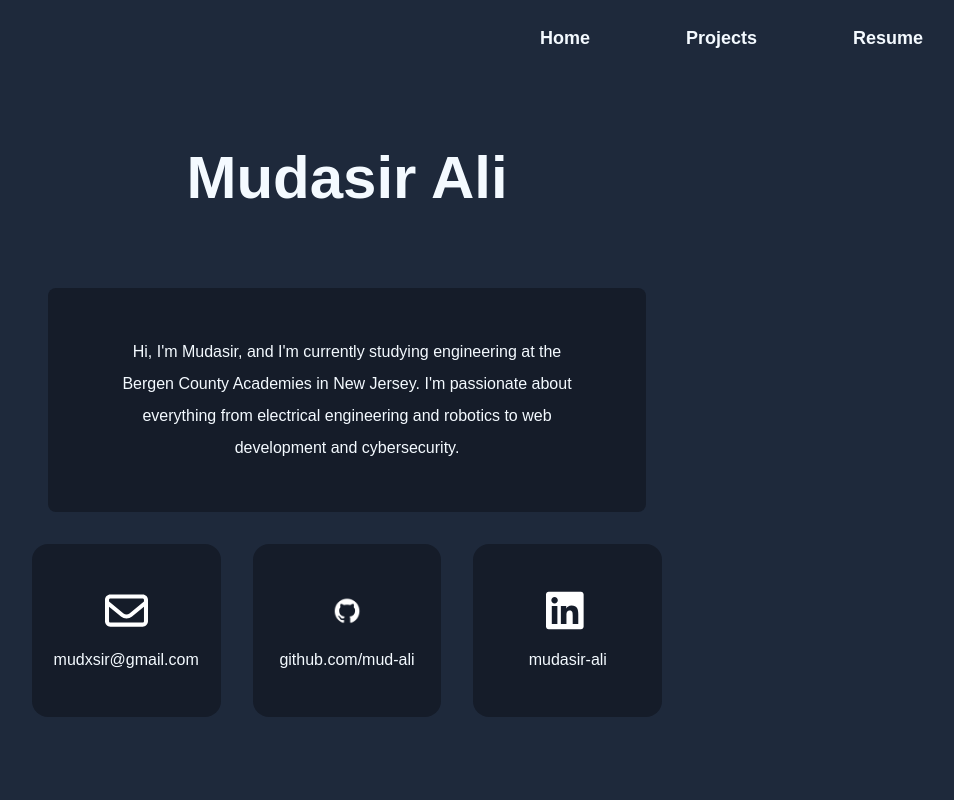
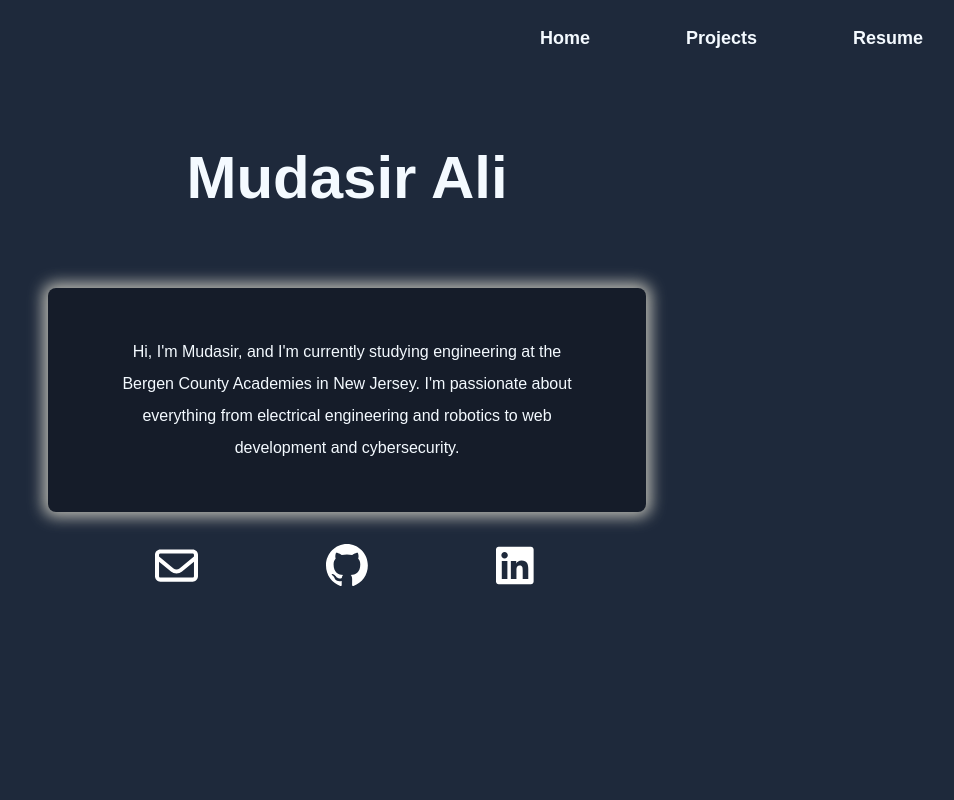
Before and after one commit to mud-ali/website, a Next.js app: page / in a window 1280 px wide. Shown: the top 800 px of the page, without its empty margins (293-1247 px from the left). Built offline with nearby package versions, Linux system fonts and the light colour scheme.

Commit message:
make contact cards into plain icons instead

```diff
--- a/app/page.tsx
+++ b/app/page.tsx
@@ -12,10 +12,11 @@ export default function Home() {
             <div className="content flex flex-col items-center justify-between md:px-32 pt-20 md:pt-24 pb-4">
                 <h1 className="text-6xl font-semibold mb-4">Mudasir Ali</h1>
 
-                <div className="heading-card rounded-lg py-12 px-16 text-center mx-2 mt-16 bg-dark-tint w-full lg:w-7/12 leading-loose">
+                <div className={`heading-card rounded-lg py-12 px-16 text-center mx-2 mt-16 bg-dark-tint
+                                 w-full lg:w-7/12 leading-loose shadow-[0px_0px_15px_5px_rgba(185,185,177,1)]`}>
                     Hi, I'm Mudasir, and I'm currently studying engineering at the Bergen County Academies in New Jersey. I'm passionate about everything from electrical engineering and robotics to web development and cybersecurity.
                 </div>
-                <div className="contact-card-array flex flex-col sm:flex-row items-center mt-8 sm:mt-0 justify-center w-screen mb-8">
+                <div className="contact-card-array flex flex-row items-center mt-8 sm:mt-0 justify-around w-1/2 mb-8">
                     {
                         contactMethodsInfo.map(method => {
                             return (
--- a/components/ContactCard.tsx
+++ b/components/ContactCard.tsx
@@ -6,21 +6,20 @@ export function ContactCard(info: ContactInfo): ReactNode {
     return (
         <div
             className={
-                `w-3/5 sm:w-1/6 md:w-1/5 lg:1/12 xl:w-[13.5%] break-word flex-none bg-dark-tint aspect-square mx-4 mt-8 sm:mb-16 px-2 box-content
-                rounded-2xl flex flex-col items-center
-                justify-center hover:shadow-[0px_0px_5px_1px_rgba(185,185,177,1)] duration-300`
+                `w-1/5 lg:w-1/12 break-word flex-none aspect-square mx-4 mt-8 sm:mb-16 px-2 box-content
+                rounded-2xl flex flex-col items-center justify-center`
             }
         >
-            <div className="w-1/4 mx-auto text-center transition-transform hover:scale-110 duration-100">
-                <a href={info.url}>
+            <div className="w-full mx-auto text-center transition-all hover:w-10/12 duration-200" >
+                <a href={info.url} title={info.urlText}>
                     <Image className="w-full" src={info.imageLink} alt={info.info} />
                 </a>
             </div>
-            <div className="mt-8 sm:mt-4 text-md text-center break-all w-full">
+            {/* <div className="mt-8 sm:mt-4 text-md text-center break-all w-full">
                 {info.info}{info.url !== undefined &&
                     <a className="transition-colors duration-200 hover:text-accent-hue" href={info.url}>{info.urlText}</a>
                     }
-            </div>
+            </div> */}
         </div>
     )
 }
--- a/data/contactMethodsInfo.ts
+++ b/data/contactMethodsInfo.ts
@@ -1,6 +1,6 @@
 import { ContactInfo } from "@/types/contactinfo";
 import EmailIcon from "@/assets/envelope-regular.svg"
-import GithubIcon from "@/assets/github.png"
+import GithubIcon from "@/assets/github.svg"
 import LinkedInIcon from "@/assets/linkedin.svg"
 
 export const contactMethodsInfo: ContactInfo[] = [
```
